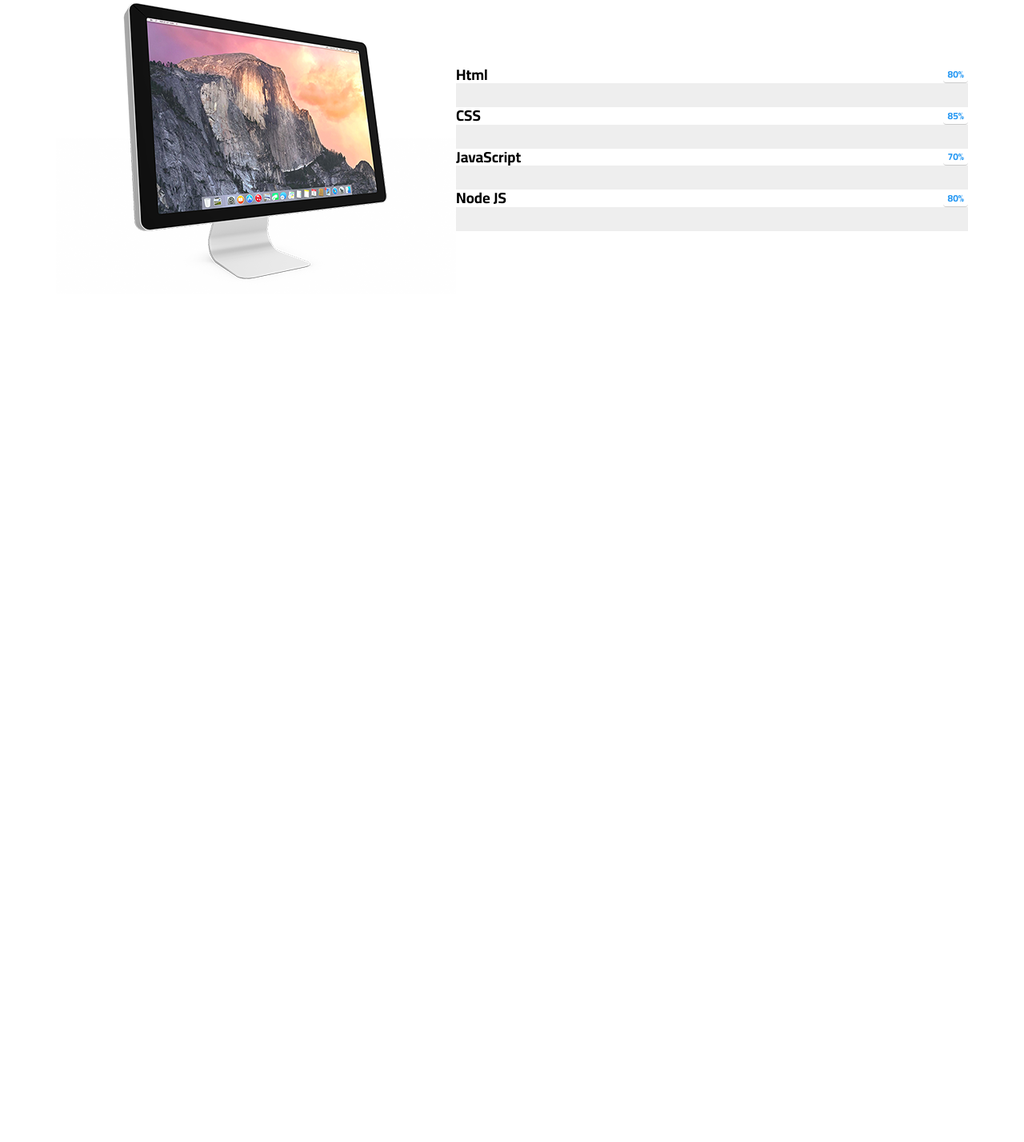
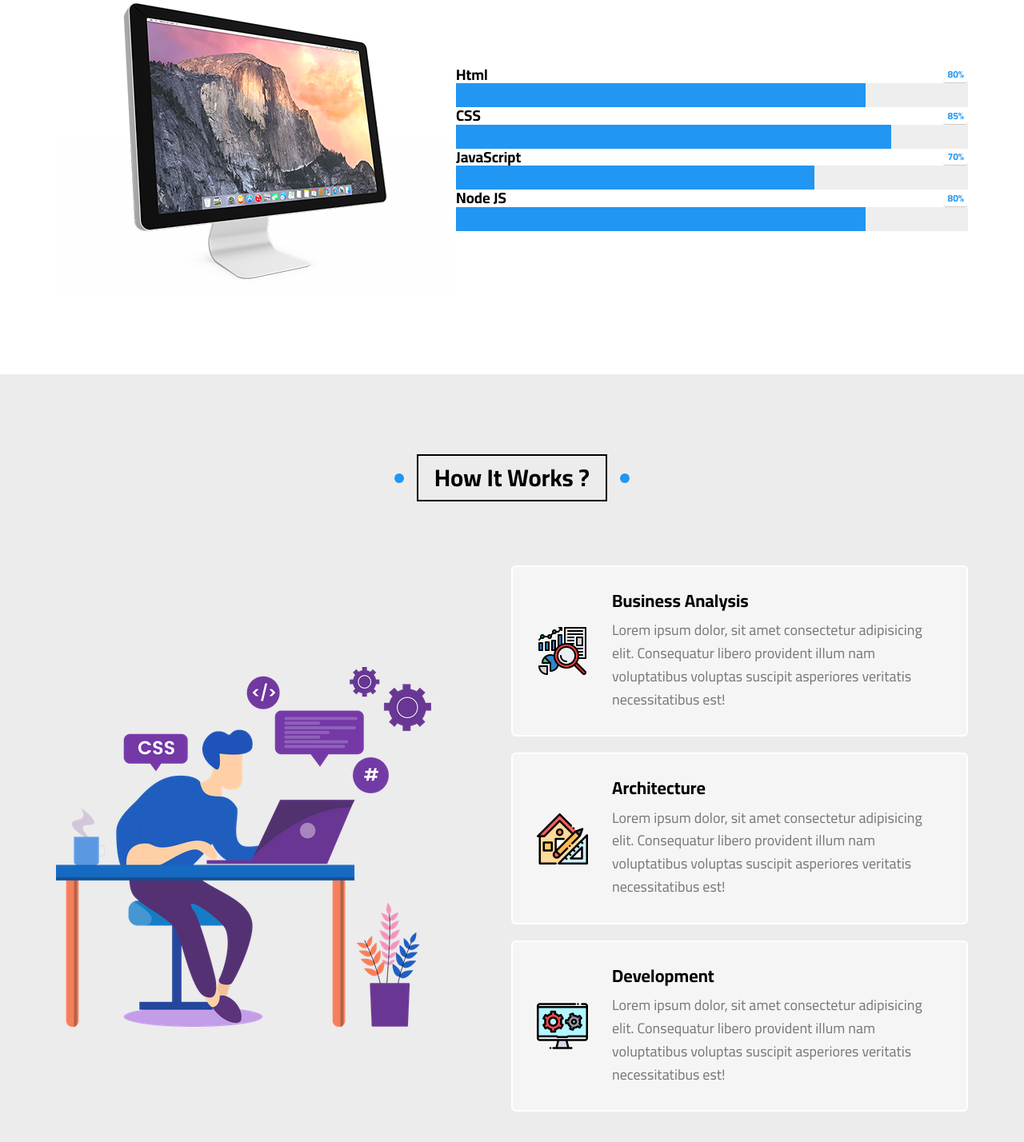
Before and after one commit to ma7moudemam/Zero-Templete-3, a plain HTML site: page index.html in a window 1280 px wide. Shown: the part 7027-8455 px from the top of the page at 80% size. Before the commit the page ends 7495 px from the top, so only its background shows below. Drawn offline with Linux system fonts and the light colour scheme.

Commit message:
Work Steps

```diff
--- a/css/style.css
+++ b/css/style.css
@@ -1013,10 +1013,102 @@ body {
     position: relative;
 }
 
-.our-skills .skill .the-progress span {}
+.our-skills .skill .the-progress span {
+    position: absolute;
+    left: 0;
+    top: 0;
+    height: 100%;
+    background: var(--main-color);
+}
 
 
 /* End Skills */
+
+
+/* Start Work Steps */
+
+.work-steps {
+    padding-top: var(--main-padding-top);
+    padding-bottom: var(--main-padding-bottom);
+    position: relative;
+    background-color: var(--section-background);
+}
+
+.work-steps .container {
+    display: flex;
+    align-items: center;
+    justify-content: space-between;
+}
+
+@media (max-width:991px) {
+    .work-steps .container {
+        flex-direction: column;
+    }
+    .work-steps .image {
+        max-width: 100%;
+        margin: 0 0 50px;
+    }
+}
+
+.work-steps .info {
+    display: flex;
+    flex-direction: column;
+}
+
+.work-steps .image {
+    max-width: 100%;
+    margin-right: 100px;
+}
+
+.work-steps .info .box {
+    background-color: #f5f5f5;
+    padding: 30px;
+    margin-bottom: 20px;
+    border-radius: 6px;
+    display: flex;
+    align-items: center;
+    border: 2px solid white;
+    position: relative;
+    z-index: 1;
+}
+
+.work-steps .info .box::before {
+    content: "";
+    left: 50%;
+    top: 50%;
+    position: absolute;
+    width: 0;
+    height: 0;
+    transform: translate(-50%, -50%);
+    background-color: #ededed;
+    z-index: -1;
+    transition: var(--main-transition);
+}
+
+.work-steps .info .box:hover::before {
+    width: 100%;
+    height: 100%;
+}
+
+.work-steps .info .box h3 {
+    margin: 0;
+    font-size: 22px;
+}
+
+.work-steps .info .box img {
+    width: 64px;
+    margin-right: 30px;
+}
+
+.work-steps .info .box p {
+    color: #777;
+    line-height: 1.6;
+    margin: 10px 0 0;
+    font-size: 18px;
+}
+
+
+/* End Work Steps */
 
 
 /* Start Animation */
--- a/index.html
+++ b/index.html
@@ -611,6 +611,46 @@
 
     <!-- End Skills -->
 
+    <!-- Start Work Steps -->
+
+    <div class="work-steps" id="work-steps">
+        <h2 class="main-title">How It Works ?</h2>
+        <div class="container">
+            <img src="./imgs/work-steps.png" alt="" class="image">
+            <div class="info">
+                <div class="box">
+                    <img src="./imgs/work-steps-1.png" alt="">
+                    <div class="text">
+                        <h3>Business Analysis</h3>
+                        <p>Lorem ipsum dolor, sit amet consectetur adipisicing elit. Consequatur libero provident illum nam voluptatibus voluptas suscipit asperiores veritatis necessitatibus est!</p>
+                    </div>
+                </div>
+
+                <div class="box">
+                    <img src="./imgs/work-steps-2.png" alt="">
+                    <div class="text">
+                        <h3>Architecture</h3>
+                        <p>Lorem ipsum dolor, sit amet consectetur adipisicing elit. Consequatur libero provident illum nam voluptatibus voluptas suscipit asperiores veritatis necessitatibus est!</p>
+                    </div>
+                </div>
+
+                <div class="box">
+                    <img src="./imgs/work-steps-3.png" alt="">
+                    <div class="text">
+                        <h3>Development</h3>
+                        <p>Lorem ipsum dolor, sit amet consectetur adipisicing elit. Consequatur libero provident illum nam voluptatibus voluptas suscipit asperiores veritatis necessitatibus est!</p>
+                    </div>
+                </div>
+            </div>
+        </div>
+    </div>
+
+    <!-- End Work Steps -->
+
+    <!-- Start latest Event -->
+
+    <!-- End latest Event -->
+
 </body>
 
 </html>
```
